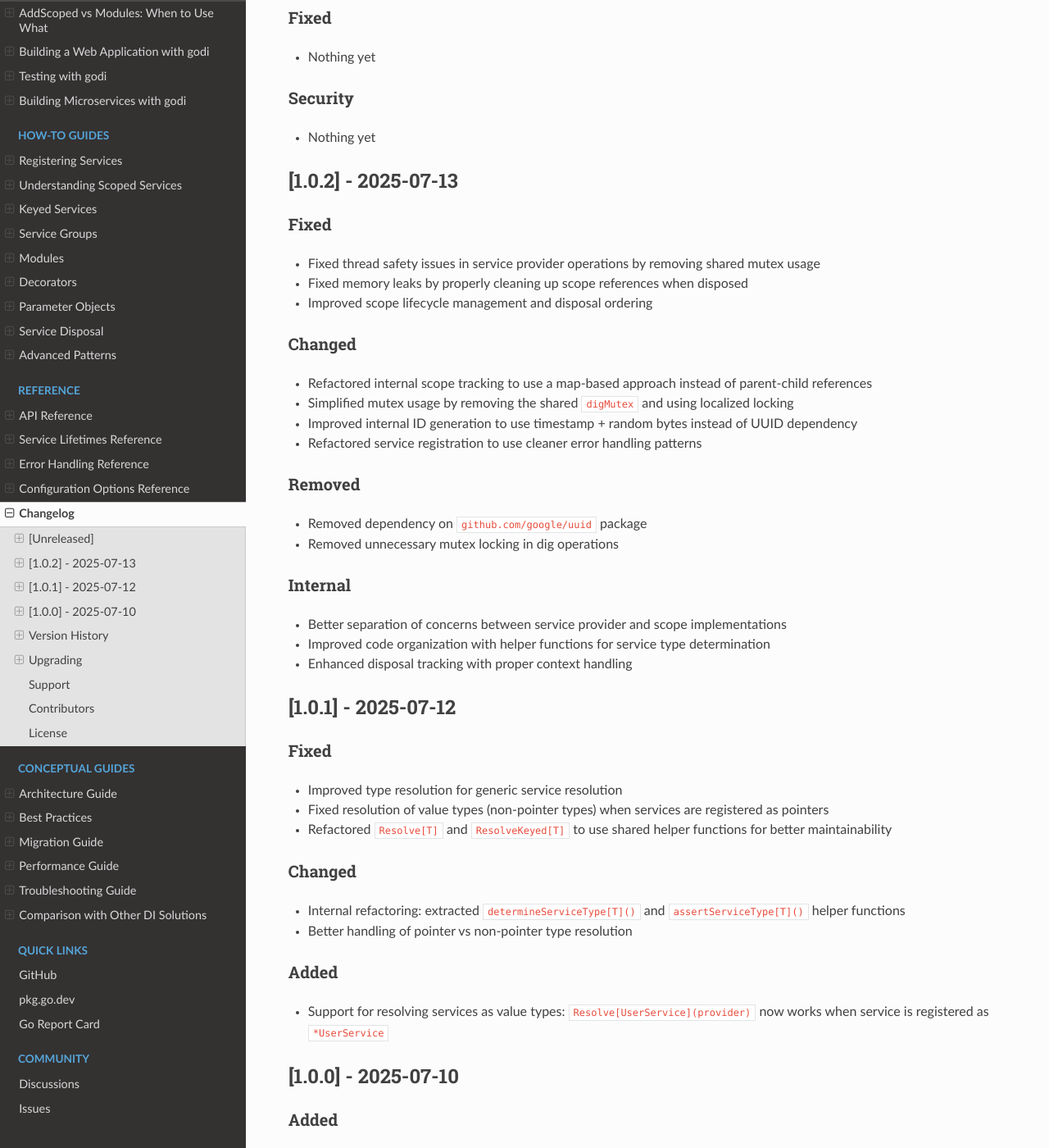
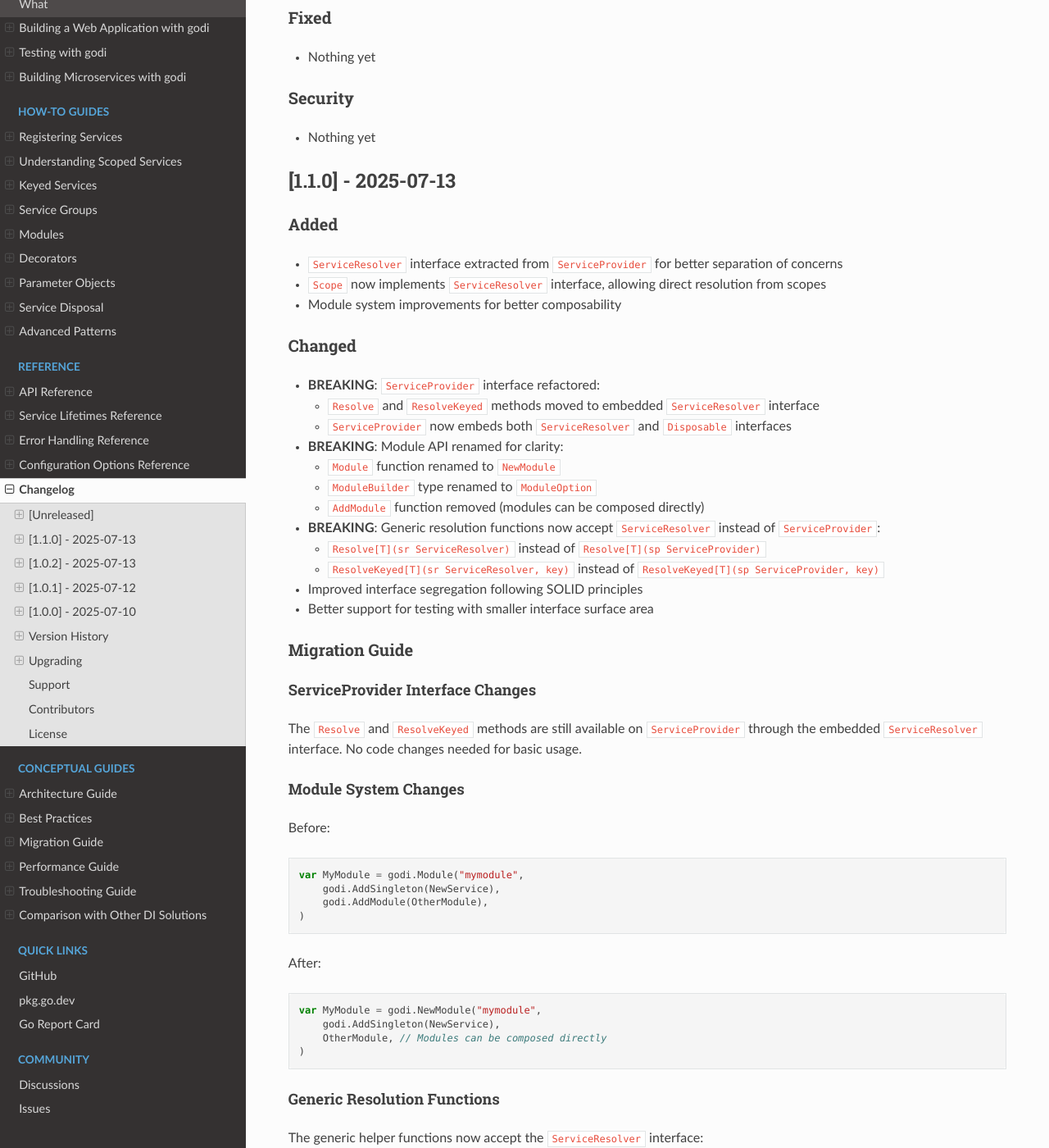
Before and after one commit to junioryono/godi, a Sphinx documentation site: the page built from docs/reference/changelog.md, in a window 1280 px wide and 1400 px high, scrolled down 743 px. Shown: the whole window at 82% size. Built offline with Sphinx 7.4.7 and the Read the Docs theme 3.1.0, drawn with Linux system fonts in a browser that asks for light colours; some of the changed text lies outside the part shown.

Commit message:
feat!: refactor interfaces and module system for better composability (v1.1.0)

````diff
--- a/docs/reference/changelog.md
+++ b/docs/reference/changelog.md
@@ -30,6 +30,80 @@ and this project adheres to [Semantic Versioning](https://semver.org/spec/v2.0.0
 ### Security
 
 - Nothing yet
+
+## [1.1.0] - 2025-07-13
+
+### Added
+
+- `ServiceResolver` interface extracted from `ServiceProvider` for better separation of concerns
+- `Scope` now implements `ServiceResolver` interface, allowing direct resolution from scopes
+- Module system improvements for better composability
+
+### Changed
+
+- **BREAKING**: `ServiceProvider` interface refactored:
+  - `Resolve` and `ResolveKeyed` methods moved to embedded `ServiceResolver` interface
+  - `ServiceProvider` now embeds both `ServiceResolver` and `Disposable` interfaces
+- **BREAKING**: Module API renamed for clarity:
+  - `Module` function renamed to `NewModule`
+  - `ModuleBuilder` type renamed to `ModuleOption`
+  - `AddModule` function removed (modules can be composed directly)
+- **BREAKING**: Generic resolution functions now accept `ServiceResolver` instead of `ServiceProvider`:
+  - `Resolve[T](sr ServiceResolver)` instead of `Resolve[T](sp ServiceProvider)`
+  - `ResolveKeyed[T](sr ServiceResolver, key)` instead of `ResolveKeyed[T](sp ServiceProvider, key)`
+- Improved interface segregation following SOLID principles
+- Better support for testing with smaller interface surface area
+
+### Migration Guide
+
+#### ServiceProvider Interface Changes
+
+The `Resolve` and `ResolveKeyed` methods are still available on `ServiceProvider` through the embedded `ServiceResolver` interface. No code changes needed for basic usage.
+
+#### Module System Changes
+
+Before:
+
+```go
+var MyModule = godi.Module("mymodule",
+    godi.AddSingleton(NewService),
+    godi.AddModule(OtherModule),
+)
+```
+
+After:
+
+```go
+var MyModule = godi.NewModule("mymodule",
+    godi.AddSingleton(NewService),
+    OtherModule, // Modules can be composed directly
+)
+```
+
+#### Generic Resolution Functions
+
+The generic helper functions now accept the `ServiceResolver` interface:
+
+Before:
+
+```go
+service, err := godi.Resolve[MyService](provider)
+```
+
+After:
+
+```go
+// Still works - ServiceProvider implements ServiceResolver
+service, err := godi.Resolve[MyService](provider)
+
+// Also works with scopes directly
+service, err := godi.Resolve[MyService](scope)
+```
+
+### Internal
+
+- Cleaner interface design with better separation between service resolution and provider lifecycle management
+- Improved testability by allowing resolution from smaller interfaces
 
 ## [1.0.2] - 2025-07-13
 
@@ -189,6 +263,21 @@ Planned features for future releases:
 
 ## Upgrading
 
+### From v1.0.x to v1.1.0
+
+Version 1.1.0 includes breaking changes to improve the API design:
+
+1. **Update module definitions**:
+   - Change `godi.Module` to `godi.NewModule`
+   - Remove `godi.AddModule` calls - modules can be composed directly
+2. **Update resolution calls** (optional):
+
+   - Generic functions now accept `ServiceResolver` interface
+   - Existing code using `ServiceProvider` will continue to work
+
+3. **Test updates**:
+   - Mock implementations can now implement smaller `ServiceResolver` interface
+
 ### From v0.x to v1.0.0
 
 Version 1.0.0 is the first stable release. If you were using pre-release versions:
@@ -200,7 +289,16 @@ Version 1.0.0 is the first stable release. If you were using pre-release version
 
 ### Breaking Changes
 
-No breaking changes in v1.0.0 as it's the initial release.
+#### v1.1.0
+
+- `Module` renamed to `NewModule`
+- `ModuleBuilder` renamed to `ModuleOption`
+- `AddModule` removed
+- Resolution functions accept `ServiceResolver` interface
+
+#### v1.0.0
+
+No breaking changes as it's the initial release.
 
 ## Support
 
````
Also changed, not shown: other parts of docs/reference/changelog.md (+2 -2 lines), docs/howto/modules.md (+2 -2 lines), docs/tutorials/simple-vs-modules.md (+1 -1 lines), 5 other files.
